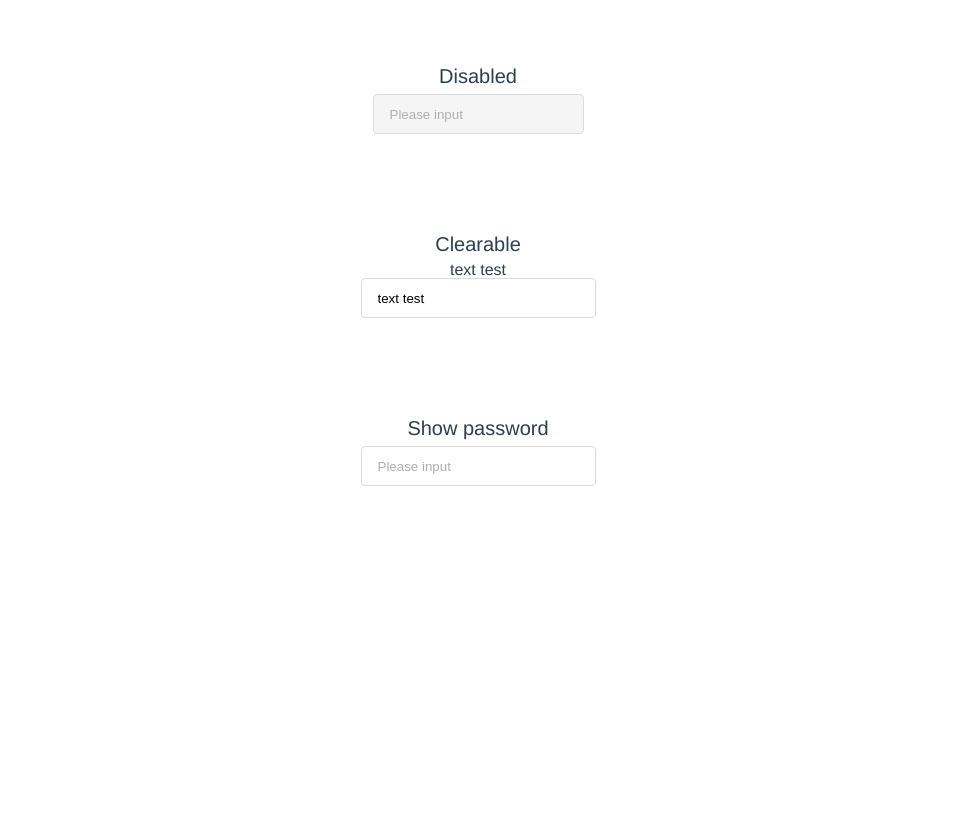
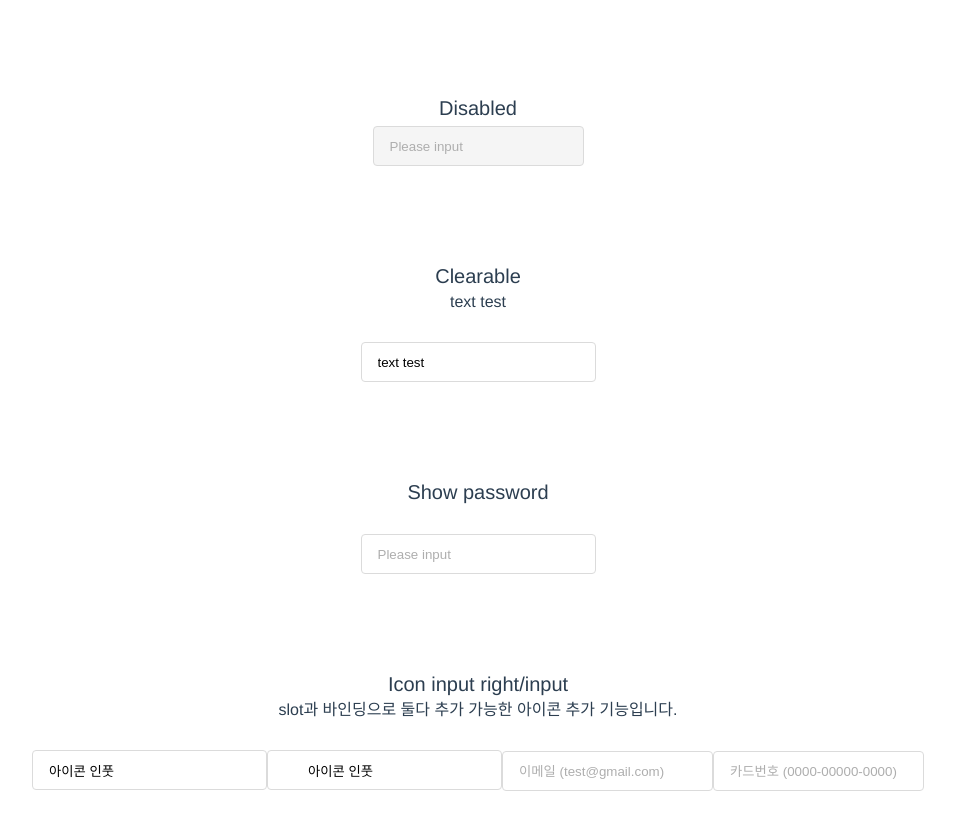
Before and after one commit to allmanLee/elementui, a Vue app: page /input in a window 1280 px wide. Shown: the part 286-1116 px from the top of the page, without its empty margins (162-1117 px from the left). Before the commit the page ends 852 px from the top, so only its background shows below. Built offline with nearby package versions, Linux system fonts and the light colour scheme.

Commit message:
add icon 슬롯또는 프롭으로 추가 기능 (prefix, suffix)

```diff
--- a/src/components/AppInput.vue
+++ b/src/components/AppInput.vue
@@ -1,6 +1,5 @@
 <template>
   <div id="appInput">
-    <slot name="prefix"></slot>
     <input
       mode="ios"
       ref="test"
@@ -9,8 +8,9 @@
       :value="value"
       class="input-outline"
       :class="{
-        'input-icon-right': clearable || showPassword,
-        'input-icon-left': false,
+        'input-icon-right': suffixIcon || clearable || showPassword,
+        'input-icon-left': prefixIcon,
+        ...slotDirection,
       }"
       :autofocus="autofocus"
       :disabled="disabled"
@@ -41,7 +41,22 @@
         icon="fa-regular fa-eye"
       ></fa-icon>
     </div>
-    <slot name="suffix"></slot>
+    <div
+      :class="{ 'left-icon': prefixIcon, 'right-icon': suffixIcon }"
+      v-if="prefixIcon || suffixIcon"
+    >
+      <fa-icon class="icon" :icon="prefixIcon || suffixIcon"></fa-icon>
+    </div>
+    <div class="left-icon">
+      <i class="icon">
+        <slot name="prefix"></slot>
+      </i>
+    </div>
+    <div class="right-icon">
+      <i class="icon">
+        <slot class="icon" name="suffix"></slot>
+      </i>
+    </div>
   </div>
 </template>
 <script>
@@ -79,6 +94,12 @@ export default {
       default: false,
       type: Boolean,
     },
+    prefixIcon: {
+      type: String,
+    },
+    suffixIcon: {
+      tye: String,
+    },
   },
   data() {
     return {
@@ -87,7 +108,21 @@ export default {
       isClearable: false,
       isShowPassword: this.showPassword,
       canChange: false,
+      slotDirection: "",
     };
+  },
+  mounted() {
+    this.canChange = this.clearable && this.changedValue.length > 0;
+    console.log(this.$slots);
+    const slotsName = Object.keys(this.$slots);
+
+    //슬롯으로 아이콘을 받았을 경우
+    if (slotsName.includes("prefix")) {
+      this.slotDirection = { ...this.slotDirection, "input-icon-left": true };
+    }
+    if (slotsName.includes("suffix")) {
+      this.slotDirection = { ...this.slotDirection, "input-icon-right": true };
+    }
   },
   watch: {
     changedValue: function (val) {
@@ -131,6 +166,8 @@ export default {
 //기본 인풋 스타일
 #appInput {
   position: relative;
+  width: auto;
+  display: inline-block;
   input {
     cursor: pointer;
     box-sizing: border-box;
@@ -164,7 +201,6 @@ export default {
   }
 
   //clear able
-
   .right-icon,
   .left-icon {
     display: inline-block;
--- a/src/views/input.vue
+++ b/src/views/input.vue
@@ -40,6 +40,30 @@
             ></app-input>
           </li>
         </ul>
+        <ul class="input-list">
+          <li>
+            <h3>Icon input right/input</h3>
+
+            <p>slot과 바인딩으로 둘다 추가 가능한 아이콘 추가 기능입니다.</p>
+
+            <app-input
+              v-model="text4"
+              placeholder="Please input"
+              suffix-icon="fa-regular fa-face-grin-tongue-wink"
+            ></app-input>
+            <app-input
+              v-model="text4"
+              placeholder="Please input"
+              prefix-icon="fa-regular fa-face-kiss-beam"
+            ></app-input>
+            <app-input placeholder="이메일 (test@gmail.com)">
+              <fa-icon slot="suffix" icon="fa-regular fa-envelope"></fa-icon
+            ></app-input>
+            <app-input placeholder="카드번호 (0000-00000-0000)">
+              <fa-icon slot="prefix" icon="fa-regular fa-credit-card"></fa-icon>
+            </app-input>
+          </li>
+        </ul>
       </li>
     </ul>
   </div>
@@ -55,6 +79,7 @@ export default {
       text1: "aaa",
       text2: "text test",
       text3: "",
+      text4: "아이콘 인풋",
     };
   },
   methods: {},
@@ -73,6 +98,9 @@ h3 {
   margin-top: 60px;
   margin-bottom: 8px;
 }
+p {
+  margin-bottom: 32px;
+}
 
 .ui-container {
   ul.ui-list {
```
